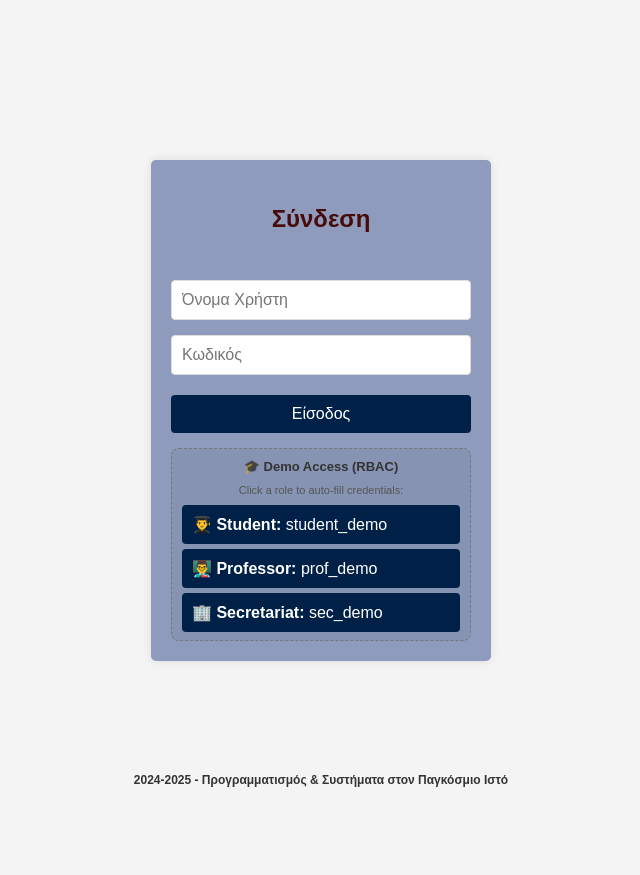
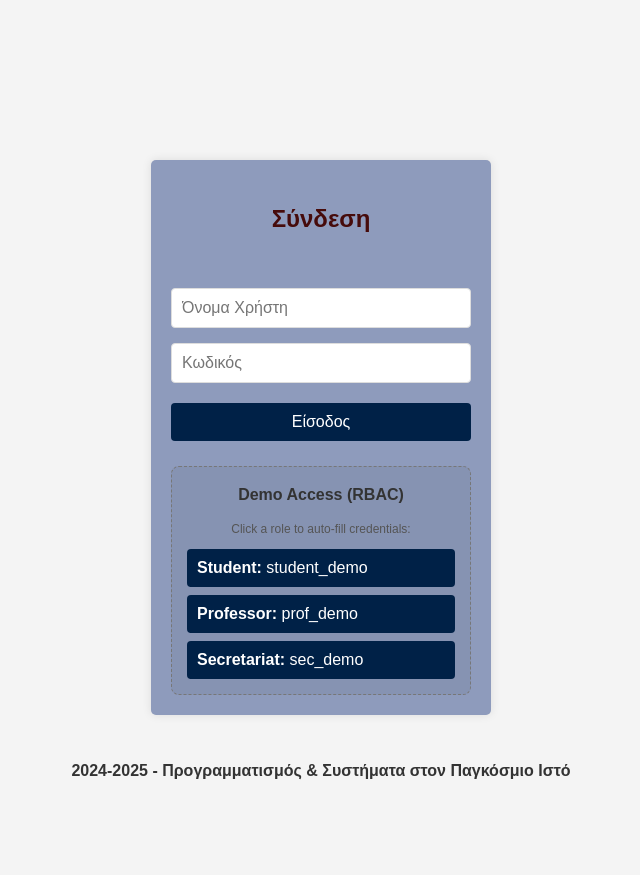
Before and after one commit to vasiliki-p/web, a PHP site: page /login.php in a window 1280 px wide. Shown: the whole page, without its empty margins (319-959 px from the left). Before the commit the page ends 787 px from the top, so only its background shows below. Run offline with PHP 8.4, Linux system fonts and the light colour scheme.

Commit message:
Update login.php

```diff
--- a/login.php
+++ b/login.php
@@ -48,50 +48,36 @@ if ($_SERVER["REQUEST_METHOD"] == "POST") {
         <title>Login - Thesis Management</title>
         <link rel="stylesheet" href="style.css">
         <style>
-            /* Κεντράρισμα της σελίδας με ασφαλές περιθώριο από το footer */
-            body {
-                display: flex;
-                flex-direction: column;
-                justify-content: center;
-                align-items: center;
-                min-height: 100vh;
-                margin: 0;
-                padding-bottom: 60px; /* Αφήνει χώρο για το footer */
-                box-sizing: border-box;
-            }
-
-            /* Πιο συμπαγές demo box για να μην "σπρώχνει" την κάρτα */
             .demo-box {
-                margin-top: 10px;
-                padding: 8px 10px;
+                margin-top: 20px;
+                padding: 15px;
                 background-color: rgba(0, 0, 0, 0.05);
                 border: 1px dashed #777;
                 border-radius: 8px;
-                font-size: 12px;
+                font-size: 14px;
                 text-align: left;
             }
             .demo-box h4 {
                 margin-top: 0;
-                margin-bottom: 4px;
+                margin-bottom: 10px;
                 text-align: center;
-                font-size: 13px;
+                font-size: 16px;
             }
             .demo-btn {
                 display: block;
                 width: 100%;
-                margin-bottom: 5px;
-                padding: 5px 8px;
+                margin-bottom: 8px;
+                padding: 8px;
                 background-color: transparent;
                 border: 1px solid #ccc;
                 border-radius: 4px;
                 cursor: pointer;
                 text-align: left;
-                font-size: 11px;
-                transition: transform 0.2s, opacity 0.2s;
+                transition: transform 0.2s, background-color 0.2s;
             }
             .demo-btn:hover {
-                transform: scale(1.01);
-                opacity: 0.9;
+                background-color: rgba(0,0,0,0.1);
+                transform: scale(1.02);
             }
         </style>
      </head>
@@ -100,7 +86,8 @@ if ($_SERVER["REQUEST_METHOD"] == "POST") {
         <div class="login">
             <h2>Σύνδεση</h2>
 
-            <div style="min-height: 18px; color: #ff4c4c; text-align: center; font-size: 12px; font-weight: bold; margin-bottom: 4px;">
+            <!-- Το σταθερό "αόρατο" κουτάκι με κλειδωμένο ύψος 20px -->
+            <div style="height: 20px; line-height: 20px; color: #ff4c4c; text-align: center; font-size: 13px; font-weight: bold; margin-bottom: 10px;">
                 <?php echo $error_msg; ?>
             </div>
 
@@ -111,25 +98,24 @@ if ($_SERVER["REQUEST_METHOD"] == "POST") {
             </form>
 
             <div class="demo-box">
-                <h4>🎓 Demo Access (RBAC)</h4>
-                <p style="text-align: center; margin-top: 2px; margin-bottom: 5px; color: #555; font-size: 11px;">Click a role to auto-fill credentials:</p>
+                <h4> Demo Access (RBAC)</h4>
+                <p style="text-align: center; margin-bottom: 10px; color: #555; font-size: 12px;">Click a role to auto-fill credentials:</p>
 
                 <button type="button" class="demo-btn" onclick="fillCredentials('student_demo', '1234')">
-                    👨‍🎓 <b>Student:</b> student_demo
+                     <b>Student:</b> student_demo
                 </button>
                 <button type="button" class="demo-btn" onclick="fillCredentials('prof_demo', '1234')">
-                    👨‍🏫 <b>Professor:</b> prof_demo
+                     <b>Professor:</b> prof_demo
                 </button>
                 <button type="button" class="demo-btn" style="margin-bottom: 0;" onclick="fillCredentials('sec_demo', '1234')">
-                    🏢 <b>Secretariat:</b> sec_demo
+                     <b>Secretariat:</b> sec_demo
                 </button>
             </div>
 
         </div>
 
-        <p style="position: fixed; bottom: 0; width: 100%; text-align: center; margin: 0; padding: 10px 0; font-size: 12px;">
-            <b>2024-2025 - Προγραμματισμός & Συστήματα στον Παγκόσμιο Ιστό</b>
-        </p>
+        <!-- Επιστροφή στο δικό σου σταθερό footer -->
+        <p style="position: fixed; bottom: 0; width: 100%; text-align: center;"><b>2024-2025 - Προγραμματισμός & Συστήματα στον Παγκόσμιο Ιστό</b></p>
 
         <script>
             function fillCredentials(user, pass) {
```
